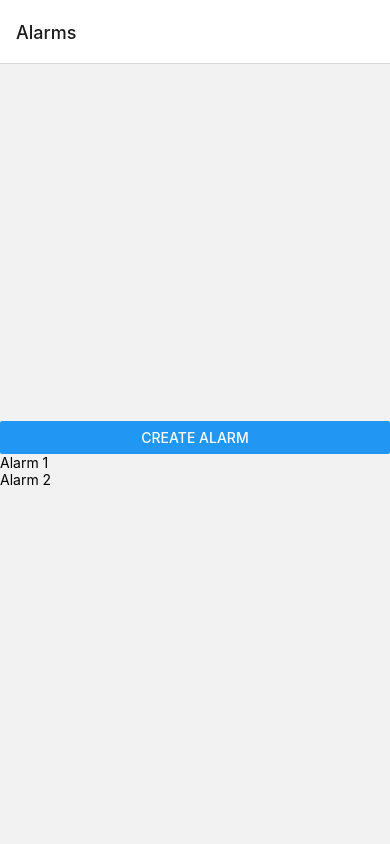
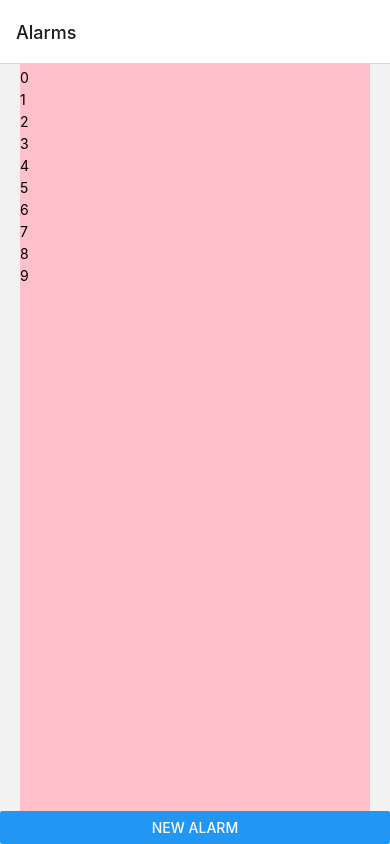
Before and after one commit to hugh5/get-up, a React Native app in the folder GetUpAlarm/: screen / in a window 390 px wide. Built offline with nearby package versions, Linux system fonts and the light colour scheme; what react-native-nfc-manager would draw is missing.

Commit message:
fixed styling again

```diff
--- a/GetUpAlarm/AlarmForm.js
+++ b/GetUpAlarm/AlarmForm.js
@@ -193,6 +193,7 @@ const AlarmForm = ({navigation}) => {
             mode="time"
             androidVariant="nativeAndroid"
             fadeToColor="none"
+            style={styles.field}
           />
         )}
         name="time"
@@ -206,19 +207,15 @@ const AlarmForm = ({navigation}) => {
             onPress={onChange}
             value={value}
             onBlur={onBlur}
-            stytle={styles.field}
+            containerStyle={styles.radioContainer}
           />
         )}
         name="stopOption"
       />
-      <Button
-        title="create"
-        style={styles.input}
-        onPress={handleSubmit(onSubmit)}
-      />
+      <Button title="create" color="" onPress={handleSubmit(onSubmit)} />
       <Button
         title="Cancel"
-        style={styles.input}
+        color="red"
         onPress={() => navigation.navigate('Alarms')}
       />
     </View>
@@ -229,9 +226,10 @@ const AlarmForm = ({navigation}) => {
 const styles = StyleSheet.create({
   radioContainer: {
     flex: 1,
-    flexDirection: 'row',
-    color: 'black',
-    textDecorationColor: 'black',
+    flexDirection: 'column',
+    alignItems: 'flex-start',
+    marginLeft: '35%',
+    marginTop: '5%',
   },
   container: {
     alignContent: 'center',
@@ -241,9 +239,15 @@ const styles = StyleSheet.create({
   },
   field: {
     borderWidth: 2,
+    borderRadius: 10,
     borderColor: 'black',
-    margin: 20,
+    alignContent: 'flex-end',
+    marginHorizontal: '5%',
+    marginVertical: '3%',
+    minWidth: '90%',
+    padding: 10,
     color: 'black',
+    backgroundColor: 'yellow',
   },
   input: {
     margin: 30,
--- a/GetUpAlarm/AlarmList.js
+++ b/GetUpAlarm/AlarmList.js
@@ -1,21 +1,51 @@
 import React, {useState} from 'react';
-import {View, Text, Button} from 'react-native';
+import {
+  StyleSheet,
+  Text,
+  SafeAreaView,
+  ScrollView,
+  StatusBar,
+  Button,
+  View,
+} from 'react-native';
 
 import {NavigationContainer} from '@react-navigation/native';
 import {createNativeStackNavigator} from '@react-navigation/native-stack';
 
-function AlarmList({navigation}) {
-  return (
-    <View
-      style={{flex: 1, color: 'black', textSize: 20, justifyContent: 'center'}}>
-      <Button
-        title="Create alarm"
-        onPress={() => navigation.navigate('Set Alarms')}
-      />
-      <Text>Alarm 1</Text>
-      <Text>Alarm 2</Text>
-    </View>
+var print_list = [];
+
+for (let i = 0; i < 10; i++) {
+  print_list.push(
+    <View key={i}>
+      <Text style={{textAlign: 'left', marginTop: 5}}>{i}</Text>
+    </View>,
   );
 }
 
+function AlarmList({navigation}) {
+  return (
+    <SafeAreaView style={styles.container}>
+      <ScrollView style={styles.scrollView}>{print_list}</ScrollView>
+      <Button
+        title="New Alarm"
+        onPress={() => navigation.navigate('Set Alarms')}
+      />
+    </SafeAreaView>
+  );
+}
+
+const styles = StyleSheet.create({
+  container: {
+    flex: 1,
+    paddingTop: StatusBar.currentHeight,
+  },
+  scrollView: {
+    backgroundColor: 'pink',
+    marginHorizontal: 20,
+  },
+  text: {
+    fontSize: 42,
+  },
+});
+
 export default AlarmList;
```
